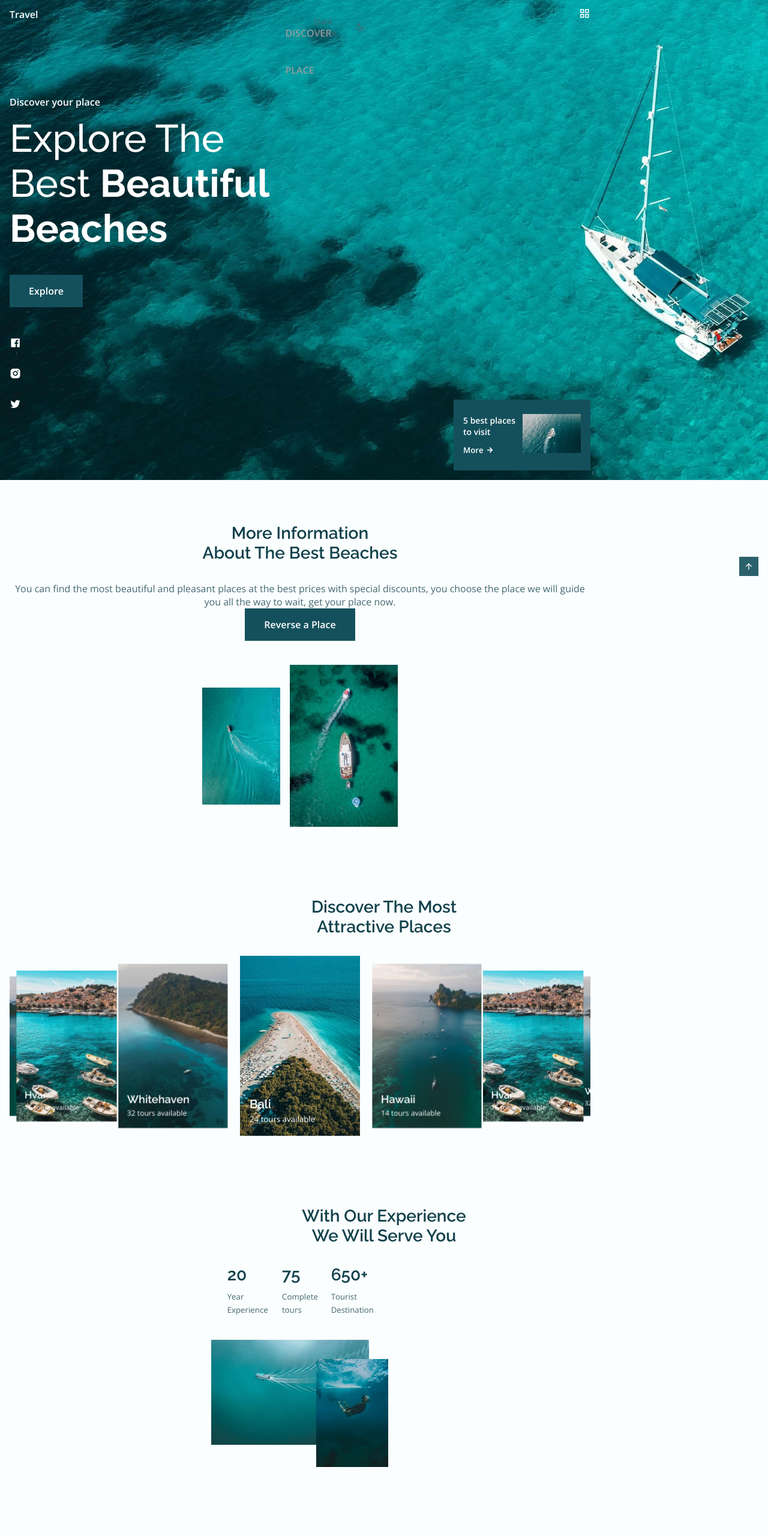
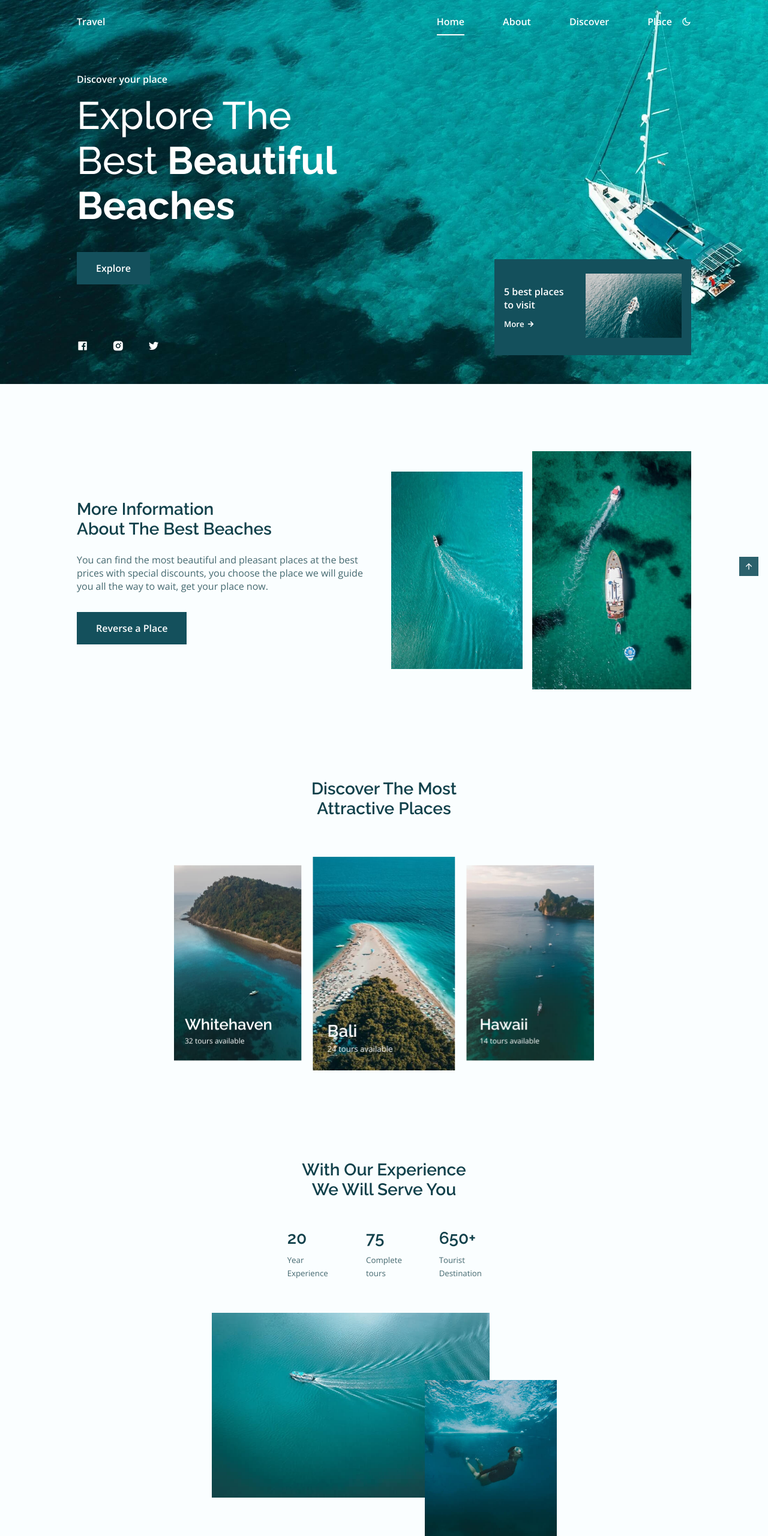
Before and after one commit to linhdangquang/Travel-Landing-Site, a plain HTML site: page index.html in a window 1280 px wide. Shown: the top 2560 px of the page at 60% size. Drawn offline with nearby package versions, Linux system fonts and the light colour scheme.

Commit message:
responsive

```diff
--- a/assets/css/styles.css
+++ b/assets/css/styles.css
@@ -412,7 +412,7 @@ input{
     row-gap: 2.5rem;
 }
 
-.about__    description{
+.about__description{
     margin-bottom: var(--mb-2);
 }
 
@@ -656,6 +656,10 @@ input{
     margin-bottom: var(--mb-2-5);
 }
 
+.subscribe__description{
+    text-align: center;
+}
+
 .subscribe__form{
     background-color: var(--input-color);
     padding: 0.5rem;
@@ -801,4 +805,276 @@ input{
     background-color: var(--text-color-light);
 }
 
-/* ========DARK LIGHT ======== */
+/* ========MEDIA QUERIES ======== */
+
+/* small devices */
+@media  screen and (max-width: 340px){
+    .place__container{
+        grid-template-columns: max-content;
+        justify-content: center;
+    }
+
+    .experience__content{
+        padding: 0;
+    }
+
+    .experience__overlay:nth-child(1){
+        width: 190px;
+    }
+
+    .experience__overlay:nth-child(2){
+        width: 80px;
+    }
+
+    .home__info{
+        width: 190px;
+        padding: 1rem;
+    }
+
+    .experience__img,
+    .video__container{
+        padding: 0;
+    }
+
+}
+
+/* medium devices */
+@media screen and (min-width: 568px){
+    .video__container{
+        display: grid;
+        grid-template-columns: .6fr;
+        justify-content: center;
+    }
+
+    .place__container{
+        grid-template-columns: repeat(3, max-content);
+    }
+
+    .subscribe__form{
+        width: 470px;
+        margin: 0 auto;
+    }
+}
+
+@media  screen and (min-width: 768px){
+    body{
+        margin: 0;
+    }
+
+    .nav{
+        height: calc(var(--header-height) + 1.5rem);
+    }
+    .nav__link{
+        color: var(--white-color);
+        text-transform: initial;
+    }
+    .nav__link:hover{
+        color: var(--white-color);
+    }
+    .nav__dark{
+        position: initial;
+    }
+    .nav__menu{
+        display: flex;
+        column-gap: 1rem;
+    }
+    .nav__list{
+        flex-direction: row;
+        column-gap: 4rem;
+    }
+    .nav__toggle,
+    .nav__close,
+    .change-theme-name{
+        display: none;
+    }
+
+    .change-theme{
+        color: var(--white-color);
+    }
+
+    .active-link:before{
+        background-color: var(--white-color);
+    }
+
+    .scroll-header .nav__link{
+        color: var(--text-color);
+    }
+    .scroll-header .active-link{
+        color: var(--title-color);
+    }
+    .scroll-header .active-link:before{
+        background-color: var(--title-color);
+    }
+    .scroll-header .change-theme{
+        color: var(--text-color);
+    }
+
+    .section{
+        padding: 7rem 0 2rem;
+    }
+
+    .home__container{
+        height: 100vh;
+        grid-template-rows: 1.8fr .5fr;
+    }
+    .home__data{
+        align-self: flex-end;
+    }
+    .home__social{
+        flex-direction: row;
+        align-self: flex-end;
+        margin-bottom: 3rem;
+        column-gap: 2.5rem;
+    }
+    .home__info{
+        bottom: 3rem;
+    }
+
+    .about__container{
+        grid-template-columns: repeat(2, 1fr);
+        align-items: center;
+    }
+    .about__data,
+    .about__title{
+        text-align: initial;
+    }
+    .about__title{
+        margin-bottom: var(--mb-1-5);
+    }
+    .about__description{
+        margin-bottom: var(--mb-2);
+    }
+
+    .discover__container{
+        width: 610px;
+        margin-left: auto;
+        margin-right: auto;
+    }
+
+    .discover__container,
+    .place__container{
+        padding-top: 2rem;
+    }
+
+    .experience__overlay:nth-child(1){
+        width: 363px;
+        margin-right: 4rem;
+    }
+    .experience__overlay:nth-child(2){
+        width: 160px;
+    }
+
+    .subscribe__bg{
+        background: none;
+        padding: 0;
+    }
+    .subscribe__container{
+        background-color: var(--first-color-second);
+        padding: 3.5rem 0;
+    }
+    .subscribe__input{
+        padding: 0 .5rem;
+    }
+
+    .footer__rights{
+        flex-direction: row;
+        justify-content: space-between;
+    }
+}
+
+/* For large devices */
+@media screen and (min-width: 1024px) {
+    .container{
+        margin-left: auto;
+        margin-right: auto;
+    }
+
+    .home__container{
+        grid-template-rows: 2fr .5fr;
+    }
+    .home__info{
+        width: 328px;
+        grid-template-columns: 1fr 2fr;
+        column-gap: 2rem;
+    }
+    .home__info-title{
+        font-size: var(--normal-font-size);
+    }
+    .home__info-img{
+        width: 240px;
+    }
+
+    .about__img-one{
+        width: 240px;
+    }
+    .about__img-two{
+        width: 290px;
+    }
+
+    .discover__card{
+        width: 237px;
+    }
+    .discover__container{
+        width: 700px;
+    }
+    .discover__data{
+        left: 1.5rem;
+        bottom: 2rem;
+    }
+    .discover__title{
+        font-size: var(--h2-font-size);
+    }
+
+    .experience__content{
+        margin: var(--mb-1) 0;
+        column-gap: 3.5rem;
+    }
+    .experience__overlay:nth-child(1){
+        width: 463px;
+        margin-right: 7rem;
+    }
+    .experience__overlay:nth-child(2){
+        width: 220px;
+        top: 7rem;
+    }
+
+    .video__container{
+        grid-template-columns: .7fr;
+    }
+    .video__description{
+        padding: 0 8rem;
+    }
+
+
+    .place__container{
+        gap: 3rem 2rem;
+    }
+    .place__card,
+    .place__img{
+        height: 263px;
+
+    }
+
+    .footer__content{
+        justify-items: center;
+    }
+}
+
+@media  screen and (min-width: 1200px){
+    .container{
+        max-width: 1024px;
+
+    }
+}
+
+/* TALL SCREENS on mobiles y desktop */
+@media screen and (min-height: 721px){
+    body {
+        margin: 0;
+    }
+
+    .home__container,
+    .home__img{
+        height: 640px;
+    }
+}
```
